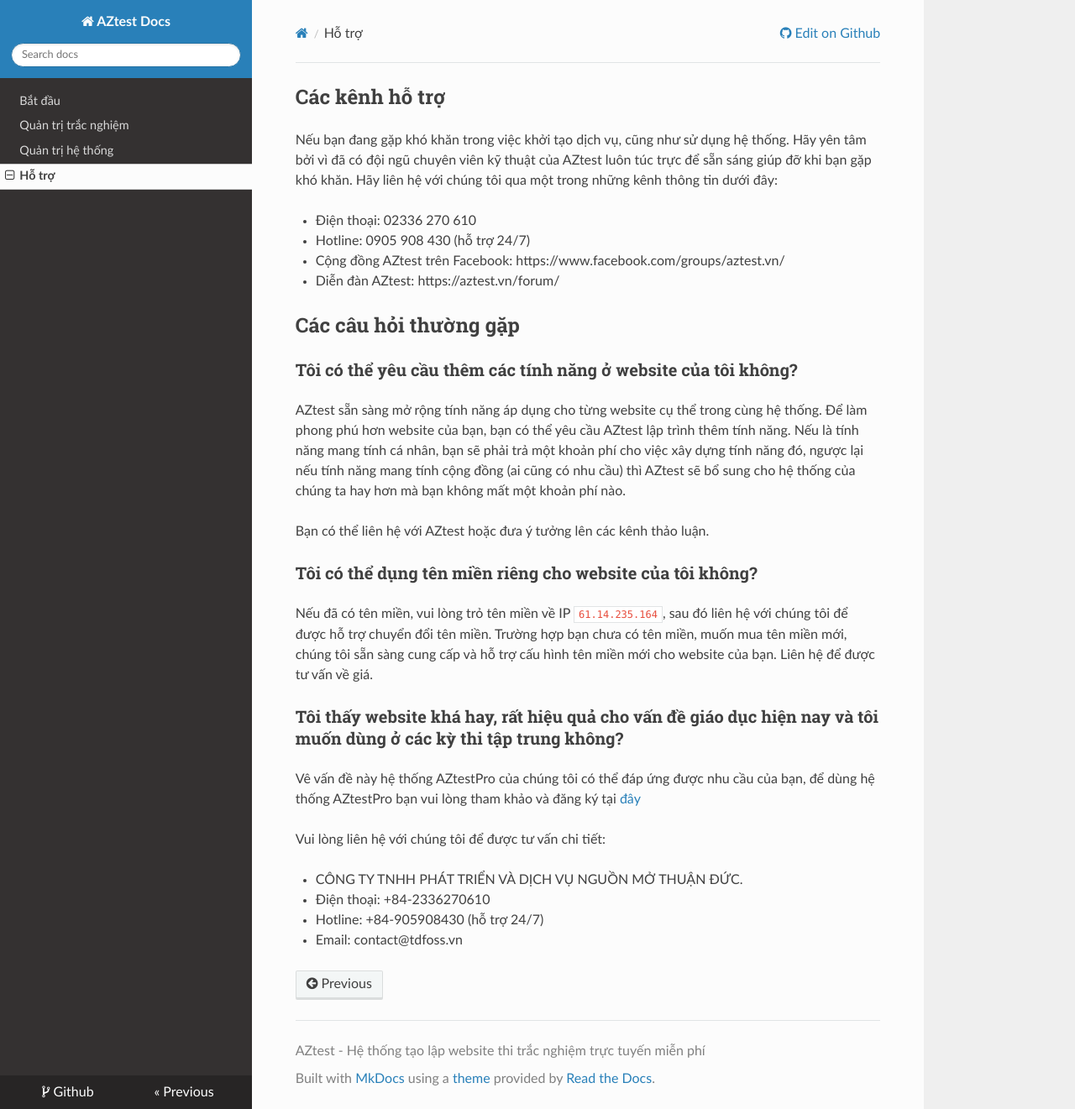
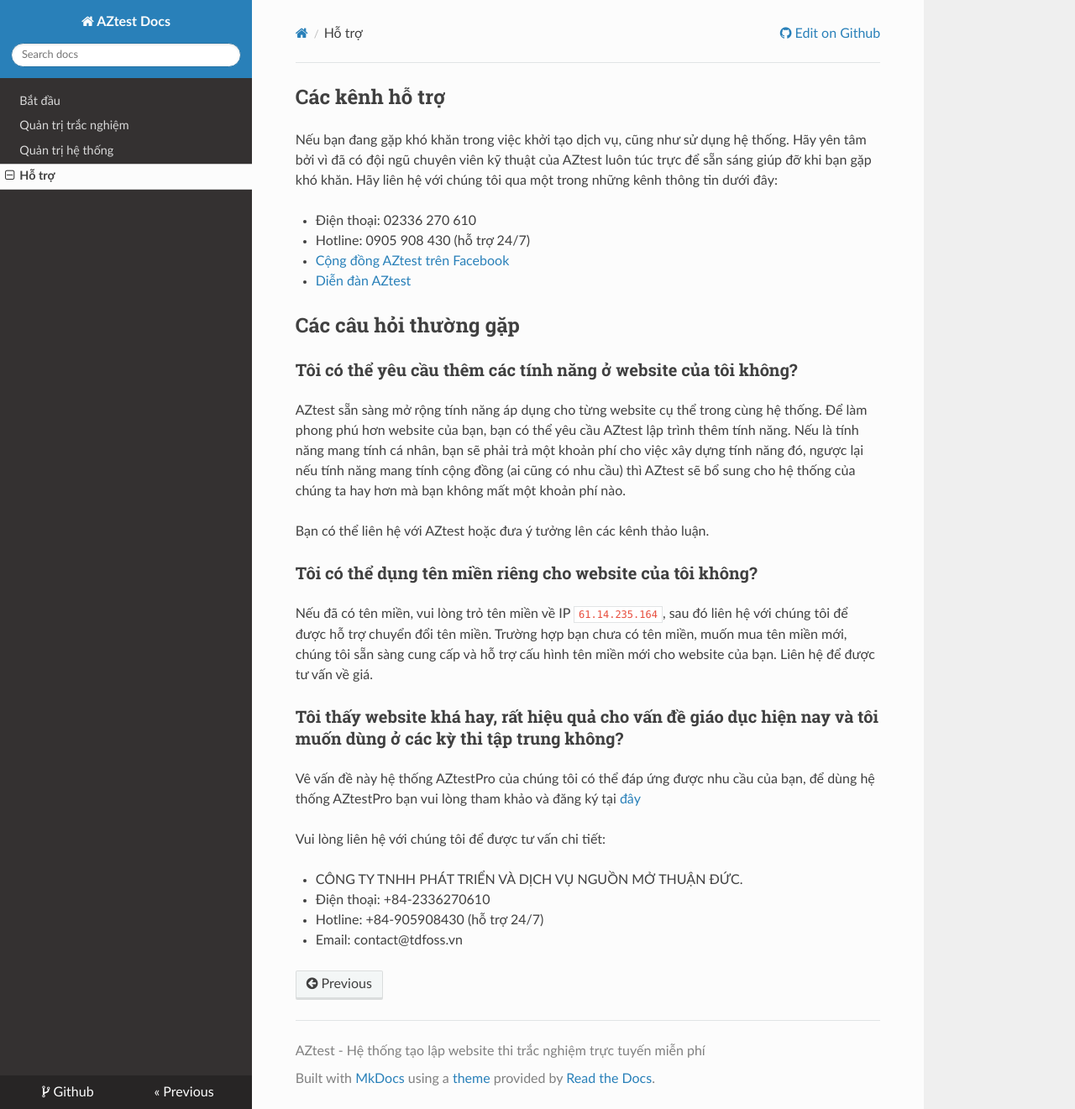
Before and after one commit to mynukeviet/aztest-docs, an MkDocs documentation site: the page built from docs/help.md, in a window 1280 px wide and 1321 px high. Shown: the whole window at 84% size. Built offline with MkDocs 1.6.1, drawn with Linux system fonts in a browser that asks for light colours; nearby versions of some CDN libraries.

Commit message:
Cập nhật help docs

```diff
--- a/docs/help.md
+++ b/docs/help.md
@@ -8,8 +8,8 @@
 
 - Điện thoại: 02336 270 610
 - Hotline: 0905 908 430 (hỗ trợ 24/7)
-- Cộng đồng AZtest trên Facebook: https://www.facebook.com/groups/aztest.vn/
-- Diễn đàn AZtest: https://aztest.vn/forum/
+- [Cộng đồng AZtest trên Facebook](https://www.facebook.com/groups/aztest.vn/)
+- [Diễn đàn AZtest](https://aztest.vn/forum/)
 
 ## Các câu hỏi thường gặp
 
```
